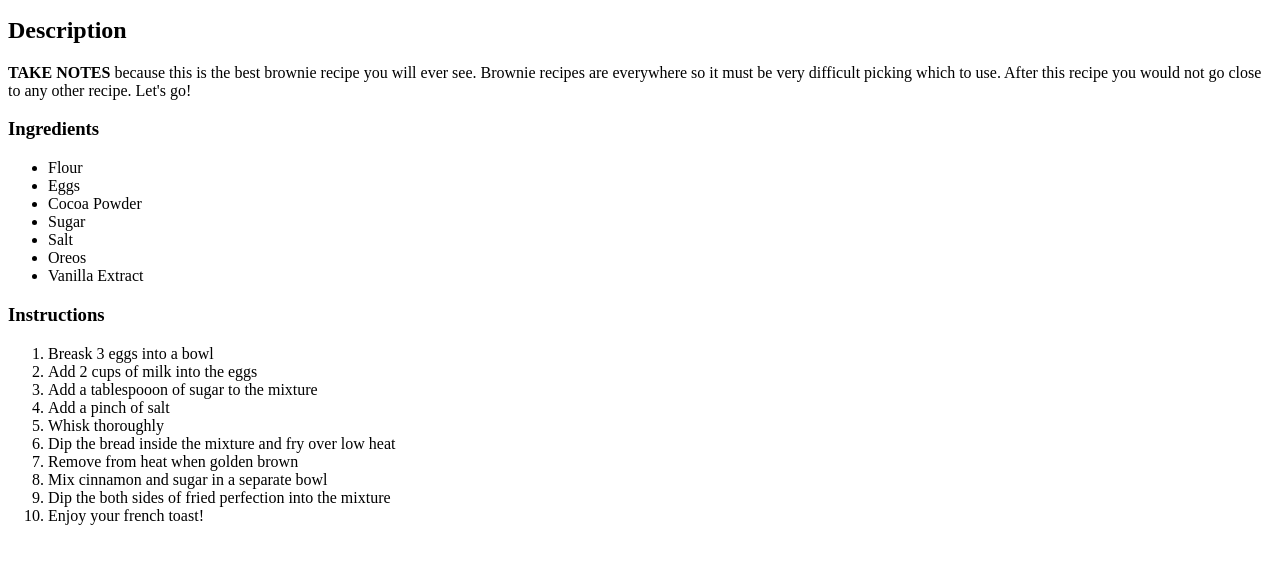
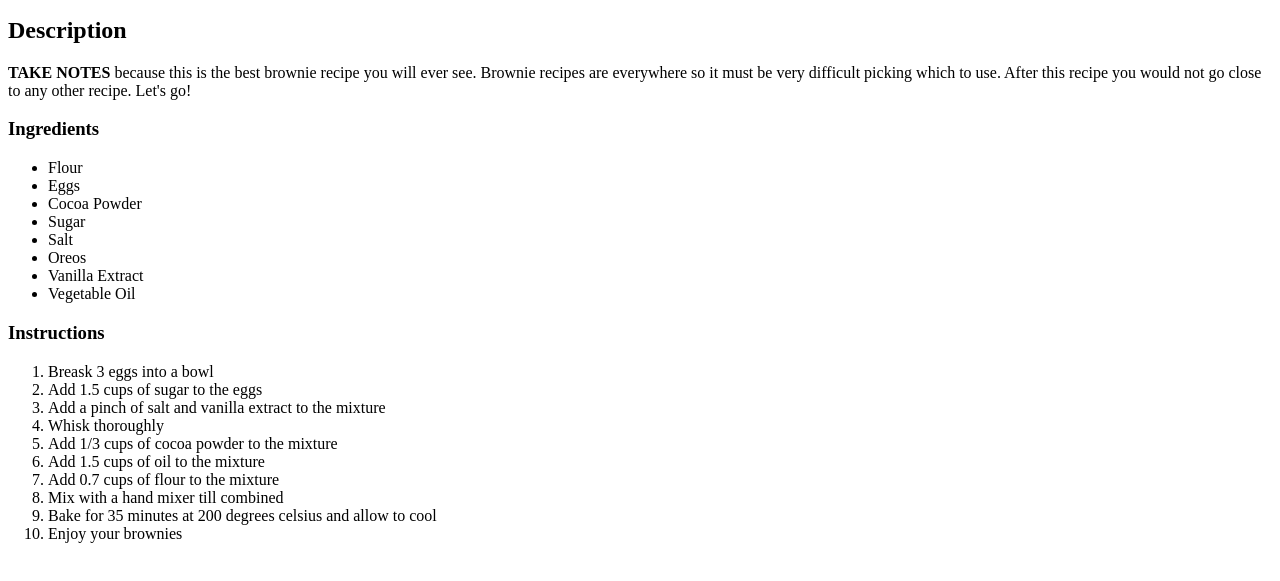
Before and after one commit to azinakachi/odin-recipes, a plain HTML site: page recipes/brownies.html in a window 1280 px wide. Shown: the part 101-682 px from the top of the page. Drawn offline with Linux system fonts and the light colour scheme.

Commit message:
Edit the instruction section to that of brownies

```diff
--- a/recipes/brownies.html
+++ b/recipes/brownies.html
@@ -19,20 +19,21 @@
         <li>Salt</li>
         <li>Oreos</li>
         <li>Vanilla Extract</li>
+        <li>Vegetable Oil</li>
 
     </ul>
     <h3><p>Instructions</p></h3>
     <ol>
         <li>Breask 3 eggs into a bowl</li>
-        <li>Add 2 cups of milk into the eggs</li>
-        <li>Add a tablespooon of sugar to the mixture</li>
-        <li>Add a pinch of salt</li>
+        <li>Add 1.5 cups of sugar to the eggs</li>
+        <li>Add a pinch of salt and vanilla extract to the mixture</li>
         <li>Whisk thoroughly</li>
-        <li>Dip the bread inside the mixture and fry over low heat</li>
-        <li>Remove from heat when golden brown</li>
-        <li>Mix cinnamon and sugar in a separate bowl</li>
-        <li>Dip the both sides of fried perfection into the mixture </li>
-        <li>Enjoy your french toast!</li>
+        <li>Add 1/3 cups of cocoa powder to the mixture</li>
+        <li>Add 1.5 cups of oil to the mixture</li>
+        <li>Add 0.7 cups of flour to the mixture</li>
+        <li>Mix with a hand mixer till combined</li>
+        <li>Bake for 35 minutes at 200 degrees celsius and allow to cool </li>
+        <li>Enjoy your brownies</li>
     </ol>
 
 </body>
```
